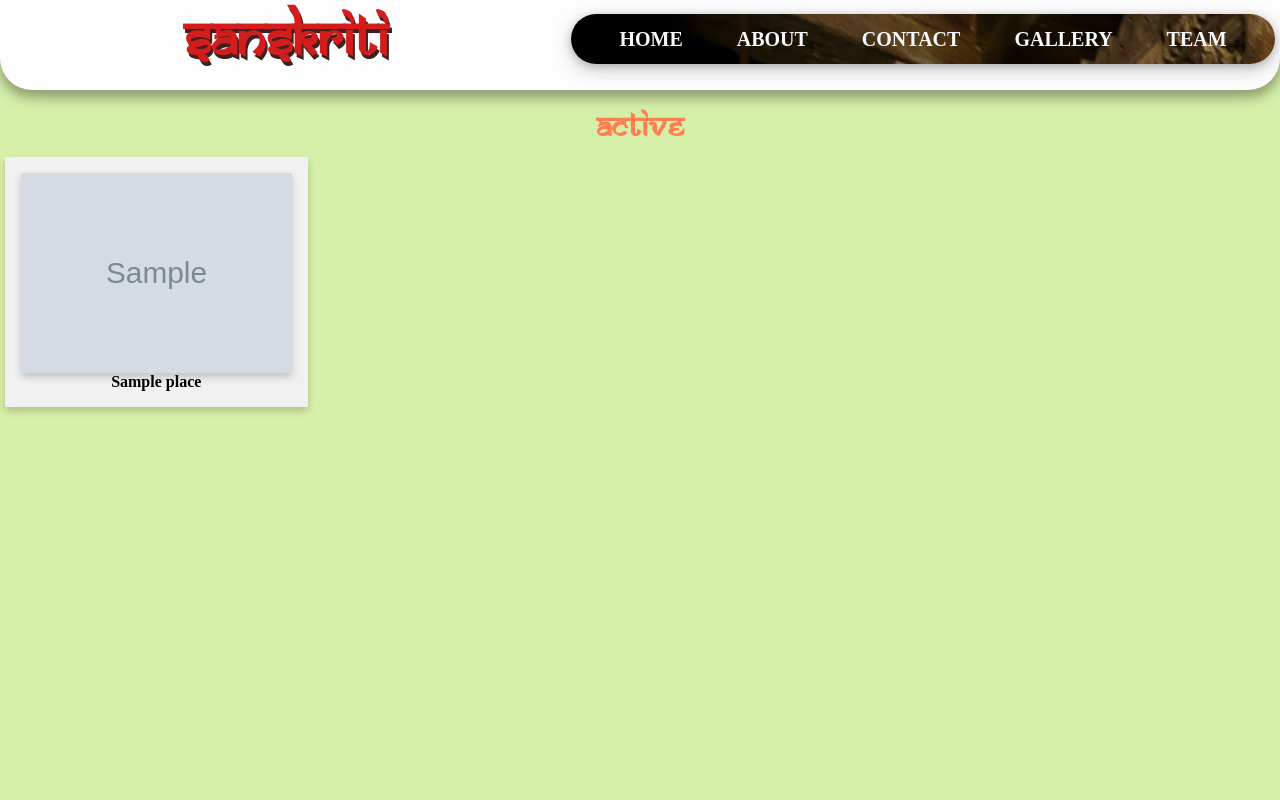
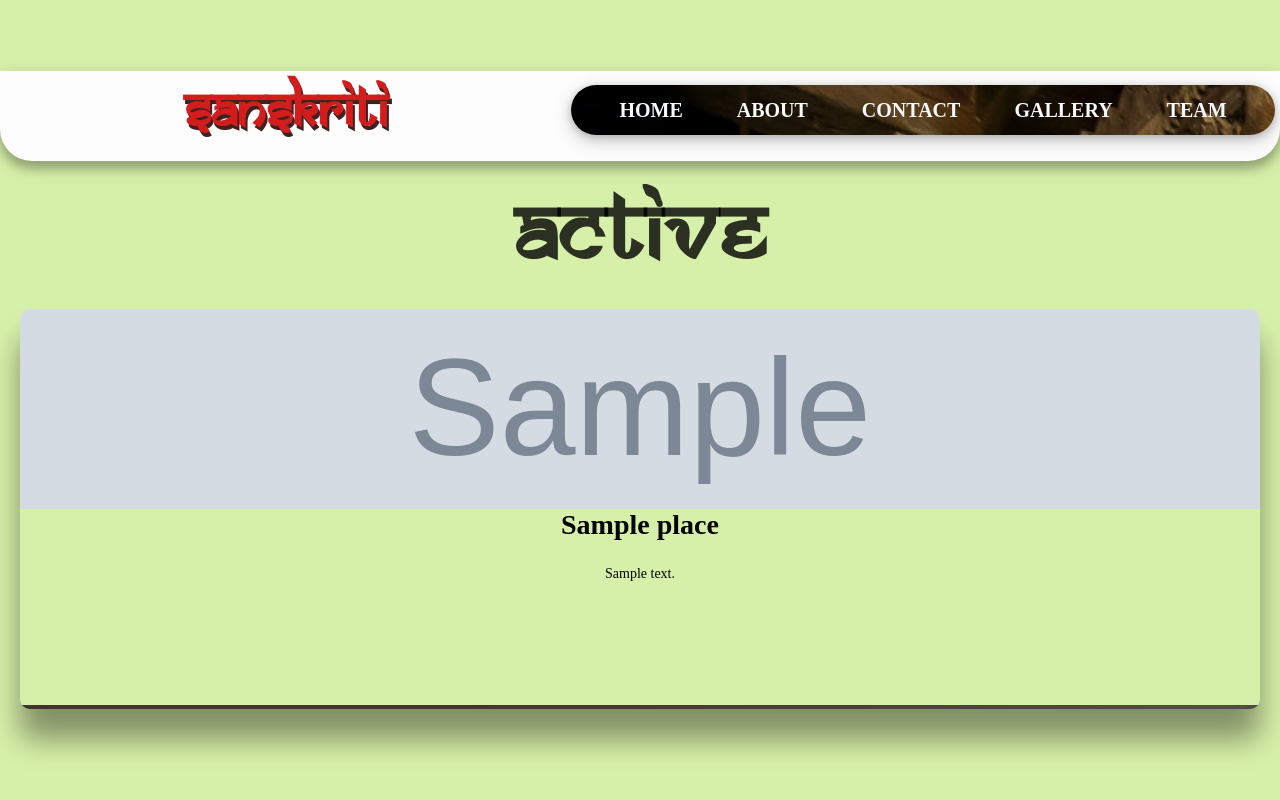
Before and after one commit to ansulrana5/BATCH27-B5-TEAM2, a Flask app: template templates/extra.html in a window 1280 px wide. Run offline with Flask 2, Linux system fonts and the light colour scheme; the template is opened without the code that fills it: most values are stand-ins (such as "Sample title", 1, 10 or a date in 2020); grey boxes marked "Sample" are stand-in pictures.

Commit message:
changed css of extra.html

```diff
--- /dev/null
+++ b/static/css/add.css
@@ -0,0 +1,102 @@
+@font-face {
+  font-family: JuneBug;
+  src: url("SAMAN___.TTF");
+}
+
+h1 {
+  font-family: JuneBUg;
+  text-align: center;
+  font-weight: bold;
+  color: coral;
+}
+
+/* Responsive Cards*/
+
+* {
+  box-sizing: border-box;
+}
+
+/* Responsive columns */
+
+@media screen and (max-width: 600px) {
+  .column {
+    width: 100%;
+    display: block;
+    margin-bottom: 20px;
+  }
+}
+
+* {
+  margin: 0;
+  padding: 0;
+  box-sizing: border-box;
+  font-family: "Times New Roman", Times, serif;
+}
+body {
+  display: flex;
+  justify-content: center;
+  align-items: center;
+  flex-direction: column;
+  min-height: 100vh;
+}
+body h1 {
+  text-transform: uppercase;
+  letter-spacing: 1px;
+  font-size: 90px;
+  color: rgba(0, 0, 0, 0.8);
+  font-weight: 900;
+}
+.container {
+  width: 100vw;
+  display: grid;
+  grid-template-columns: repeat(auto-fit, minmax(290px, 1fr));
+  grid-gap: 20px;
+  padding: 20px;
+}
+.container .box {
+  position: relative;
+  height: 400px;
+  box-shadow: 0 30px 30px rgba(0, 0, 0, 0.4);
+  overflow: hidden;
+  border-radius: 10px;
+  text-align: center;
+}
+.container .box::before {
+  position: absolute;
+  content: "";
+  top: 99%;
+  left: 0;
+  width: 100%;
+  height: 100%;
+  background-color: #585a5a;
+  background-image: linear-gradient(315deg, #5a5858 0%, #413430 74%);
+  transition: 0.4s;
+}
+.container .box:hover::before {
+  top: 50%;
+}
+.container .box .imgbox {
+  width: 100%;
+  height: 50%;
+}
+.container .box .imgbox img {
+  width: 100%;
+  height: 100%;
+  object-fit: cover;
+}
+.container .box h5 {
+  font-size: 28px;
+  position: relative;
+}
+.container .box:hover h5 {
+  color: white;
+}
+.container .box p {
+  font-size: 14px;
+  position: relative;
+  line-height: 1.5;
+  margin-bottom: 1.25rem;
+}
+.container .box:hover p {
+  color: white;
+}
--- a/templates/extra.html
+++ b/templates/extra.html
@@ -1,7 +1,7 @@
 <html>
 
 <head>
-    <link rel="stylesheet" href="../static/css/desc.css">
+    <link rel="stylesheet" href="../static/css/add.css">
     <link rel="stylesheet" href="../static/css/na.css">
 </head>
 
@@ -24,19 +24,18 @@
     <h1>{{i['state']}}</h1>
 
 
-    <div class="row">
+    <div class="container">
         {%for j in i["place"]%}
-        <div class="column">
-            <div style="width:100%; height: 250px;" class="card">
-                <div style="width:100%; height: 200px;" class="flip-card-inner">
-                    <div style="width:100%; height: 200px;" class="flip-card-front">
-                        <img src="{{j['p_img']}}" alt="Avatar" style="width:100% ; height: 200px;"></br>
-                        <h4><b>{{j["name"]}}</b></h4>
-                    </div>
-                    <p class="reverse">{{j["about"]}}</p>
+        <div class="box">
+            <div class="imgbox">
+                     <img src="{{j['p_img']}}" alt="Avatar" style="width:100% ; height: 200px;"></br>
+                     <h5><b>{{j["name"]}}</b></h5>
+
+                    </div> <br><br><br>
+                    <p>{{j["about"]}}</p>
                 </div>
-            </div>
-        </div>
+
+
         {%endfor%}
     </div>
     {%endfor%} {% endblock %}
```
Also changed, not shown: static/json/indianfood.json (+21 -21 lines).
